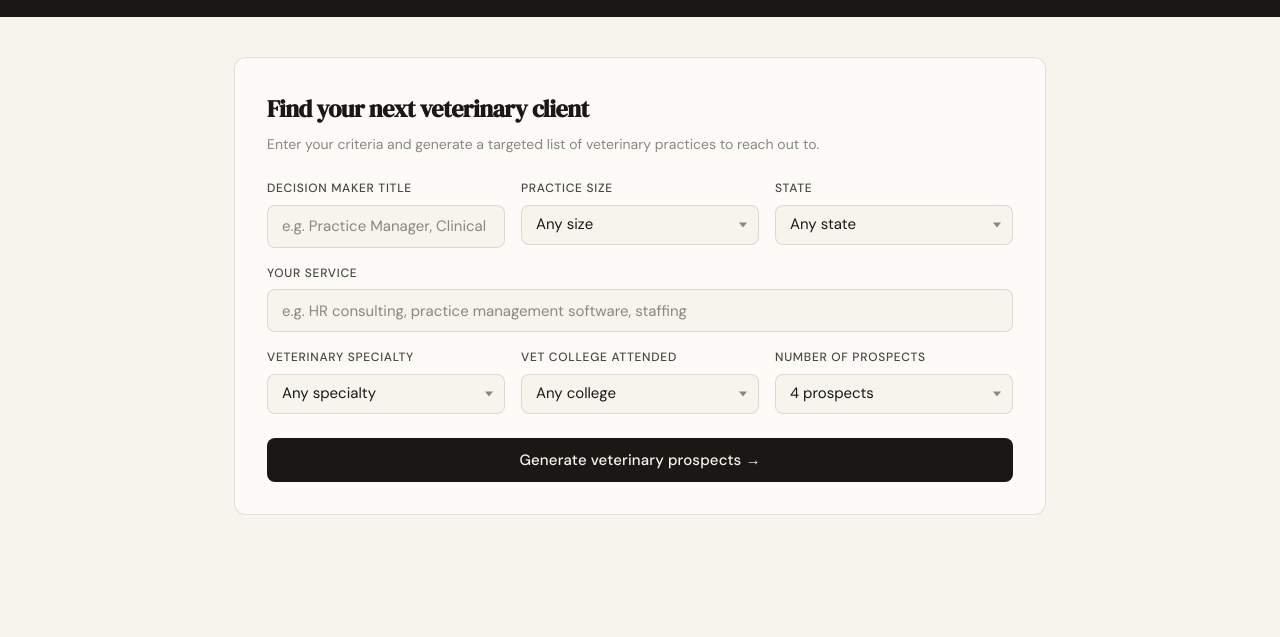
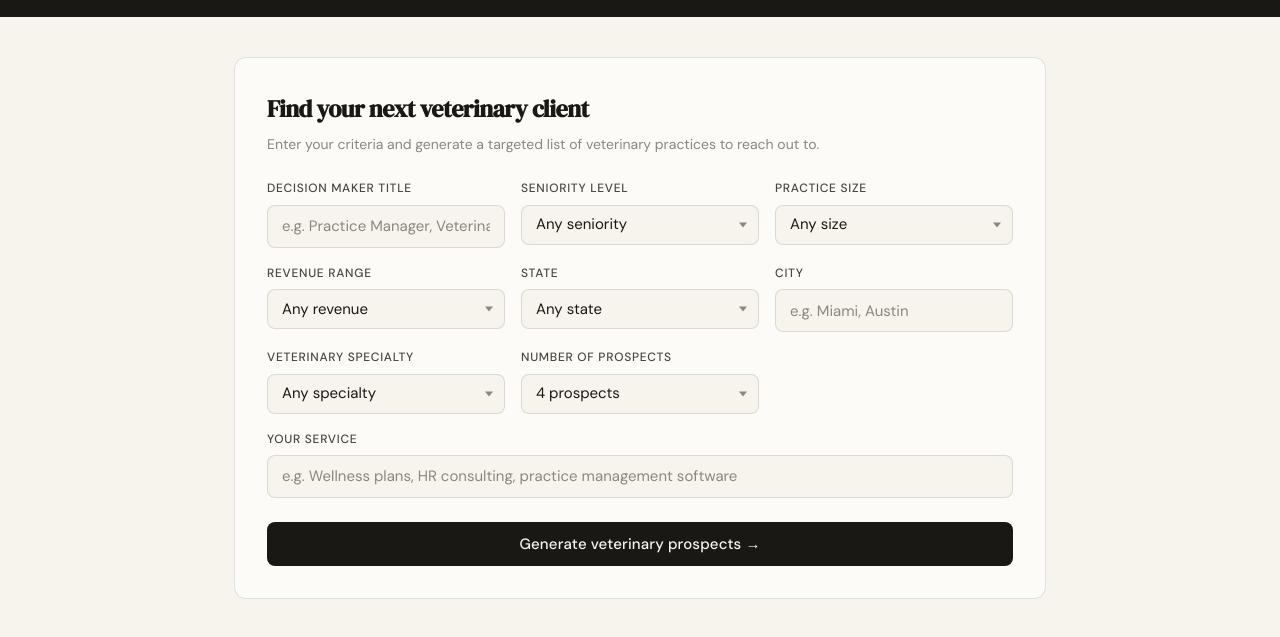
Before and after one commit to kalesaladlife/vet-leads, a website: page index.html in a window 1280 px wide. Shown: the part 59-696 px from the top of the page. Drawn offline with Linux system fonts and the light colour scheme.

Commit message:
Update index.html

```diff
--- a/index.html
+++ b/index.html
@@ -26,7 +26,6 @@
     .form-title { font-family: 'DM Serif Display', serif; font-size: 1.5rem; color: var(--ink); margin-bottom: 0.3rem; letter-spacing: -0.02em; }
     .form-subtitle { font-size: 0.875rem; color: var(--ink-muted); margin-bottom: 1.5rem; }
     .form-grid { display: grid; grid-template-columns: 1fr 1fr 1fr; gap: 1rem; margin-bottom: 1rem; }
-    .form-grid-2 { display: grid; grid-template-columns: 1fr 1fr 1fr; gap: 1rem; margin-bottom: 1rem; }
     .form-full { grid-column: 1 / -1; }
     .form-group { display: flex; flex-direction: column; gap: 0.4rem; }
     label { font-size: 0.75rem; font-weight: 500; letter-spacing: 0.06em; text-transform: uppercase; color: var(--ink-soft); }
@@ -78,7 +77,7 @@
     .btn-more { font-family: 'DM Sans', sans-serif; font-size: 0.875rem; font-weight: 500; background: var(--ink); color: var(--cream); border: none; border-radius: var(--radius-sm); padding: 0.6rem 1.25rem; cursor: pointer; transition: opacity 0.15s; }
     .btn-more:hover { opacity: 0.85; }
     .empty-state { text-align: center; padding: 2.5rem; color: var(--ink-muted); font-size: 0.9rem; }
-    @media (max-width: 620px) { .form-grid, .form-grid-2 { grid-template-columns: 1fr; } .form-full { grid-column: 1; } header { flex-direction: column; align-items: flex-start; gap: 0.25rem; } }
+    @media (max-width: 620px) { .form-grid { grid-template-columns: 1fr; } .form-full { grid-column: 1; } header { flex-direction: column; align-items: flex-start; gap: 0.25rem; } }
   </style>
 </head>
 <body>
@@ -93,7 +92,23 @@
     <div class="form-grid">
       <div class="form-group">
         <label for="title">Decision maker title</label>
-        <input type="text" id="title" placeholder="e.g. Practice Manager, Clinical Director" />
+        <input type="text" id="title" placeholder="e.g. Practice Manager, Veterinarian" />
+      </div>
+      <div class="form-group">
+        <label for="seniority">Seniority level</label>
+        <div class="select-wrap">
+          <select id="seniority">
+            <option value="any">Any seniority</option>
+            <option value="owner">Owner</option>
+            <option value="partner">Partner</option>
+            <option value="c_suite">C-Suite</option>
+            <option value="vp">VP</option>
+            <option value="director">Director</option>
+            <option value="manager">Manager</option>
+            <option value="senior">Senior</option>
+            <option value="entry">Entry level</option>
+          </select>
+        </div>
       </div>
       <div class="form-group">
         <label for="size">Practice size</label>
@@ -105,6 +120,19 @@
             <option value="51-200">51–200 employees</option>
             <option value="201-500">201–500 employees</option>
             <option value="500+">500+ employees</option>
+          </select>
+        </div>
+      </div>
+      <div class="form-group">
+        <label for="revenue">Revenue range</label>
+        <div class="select-wrap">
+          <select id="revenue">
+            <option value="any">Any revenue</option>
+            <option value="0,1000000">Under $1M</option>
+            <option value="1000000,5000000">$1M – $5M</option>
+            <option value="5000000,10000000">$5M – $10M</option>
+            <option value="10000000,50000000">$10M – $50M</option>
+            <option value="50000000,1000000000">$50M+</option>
           </select>
         </div>
       </div>
@@ -166,12 +194,10 @@
           </select>
         </div>
       </div>
-      <div class="form-group form-full">
-        <label for="service">Your service</label>
-        <input type="text" id="service" placeholder="e.g. HR consulting, practice management software, staffing" />
+      <div class="form-group">
+        <label for="city">City</label>
+        <input type="text" id="city" placeholder="e.g. Miami, Austin" />
       </div>
-    </div>
-    <div class="form-grid-2">
       <div class="form-group">
         <label for="specialty">Veterinary specialty</label>
         <div class="select-wrap">
@@ -196,43 +222,6 @@
         </div>
       </div>
       <div class="form-group">
-        <label for="college">Vet college attended</label>
-        <div class="select-wrap">
-          <select id="college">
-            <option value="any">Any college</option>
-            <option value="Auburn University">Auburn University</option>
-            <option value="Colorado State University">Colorado State University</option>
-            <option value="Cornell University">Cornell University</option>
-            <option value="Iowa State University">Iowa State University</option>
-            <option value="Kansas State University">Kansas State University</option>
-            <option value="Lincoln Memorial University">Lincoln Memorial University</option>
-            <option value="Louisiana State University">Louisiana State University</option>
-            <option value="Michigan State University">Michigan State University</option>
-            <option value="Mississippi State University">Mississippi State University</option>
-            <option value="North Carolina State University">NC State University</option>
-            <option value="Ohio State University">Ohio State University</option>
-            <option value="Oklahoma State University">Oklahoma State University</option>
-            <option value="Oregon State University">Oregon State University</option>
-            <option value="Purdue University">Purdue University</option>
-            <option value="Texas A and M University">Texas A and M University</option>
-            <option value="Tufts University">Tufts University</option>
-            <option value="UC Davis">UC Davis</option>
-            <option value="University of Florida">University of Florida</option>
-            <option value="University of Georgia">University of Georgia</option>
-            <option value="University of Illinois">University of Illinois</option>
-            <option value="University of Minnesota">University of Minnesota</option>
-            <option value="University of Missouri">University of Missouri</option>
-            <option value="University of Pennsylvania">University of Pennsylvania</option>
-            <option value="University of Tennessee">University of Tennessee</option>
-            <option value="University of Wisconsin">University of Wisconsin</option>
-            <option value="Virginia Tech">Virginia Tech</option>
-            <option value="Washington State University">Washington State University</option>
-            <option value="Western University of Health Sciences">Western University</option>
-            <option value="Ross University School of Veterinary Medicine">Ross University</option>
-          </select>
-        </div>
-      </div>
-      <div class="form-group">
         <label for="numProspects">Number of prospects</label>
         <div class="select-wrap">
           <select id="numProspects">
@@ -243,6 +232,10 @@
           </select>
         </div>
       </div>
+      <div class="form-group form-full">
+        <label for="service">Your service</label>
+        <input type="text" id="service" placeholder="e.g. Wellness plans, HR consulting, practice management software" />
+      </div>
     </div>
     <button class="btn-generate" id="generateBtn" onclick="generate(false)">Generate veterinary prospects →</button>
     <div id="formError"></div>
@@ -251,6 +244,7 @@
 </main>
 <script>
   let allProspects = [];
+  let seenIds = [];
   let activeFilter = 'all';
   const avatarStyles = [
     {bg:'#E8EFF8',fg:'#3A5F9A'},{bg:'#EAF0EA',fg:'#5C7A5E'},
@@ -271,7 +265,7 @@
       const hidden=activeFilter!=='all'&&p.fit_score!==map[activeFilter]?'hidden':'';
       const liUrl=linkedinUrl(p.linkedin_hint);
       const mailtoUrl='mailto:'+p.email_guess+'?subject='+encodeURIComponent(p.email_subject||'')+'&body='+encodeURIComponent(p.email_body||'');
-      return `<div class="prospect-card ${hidden}"><div class="card-top"><div class="avatar" style="background:${av.bg};color:${av.fg}">${initials(p.contact_name)}</div><div class="card-name"><h3>${p.contact_name}</h3><p>${p.title} · ${p.company}</p></div><span class="fit-badge ${fitClass(p.fit_score)}">${p.fit_score}</span></div><div class="card-grid"><div class="card-field"><div class="lbl">Specialty</div><div class="val">${p.industry}</div></div><div class="card-field"><div class="lbl">Practice size</div><div class="val">${p.company_size}</div></div><div class="card-field"><div class="lbl">State</div><div class="val">${p.state||'—'}</div></div><div class="card-field"><div class="lbl">Vet college</div><div class="val">${p.vet_college||'—'}</div></div><div class="card-field"><div class="lbl">LinkedIn</div><div class="val"><a class="link" href="${liUrl}" target="_blank">${p.linkedin_hint}</a></div></div><div class="card-field"><div class="lbl">Email</div><div class="val">${p.email_guess}</div></div><div class="outreach-block"><strong>Outreach angle:</strong> ${p.outreach_angle}</div></div><a class="btn-email" href="${mailtoUrl}">Send email →</a></div>`;
+      return `<div class="prospect-card ${hidden}"><div class="card-top"><div class="avatar" style="background:${av.bg};color:${av.fg}">${initials(p.contact_name)}</div><div class="card-name"><h3>${p.contact_name}</h3><p>${p.title} · ${p.company}</p></div><span class="fit-badge ${fitClass(p.fit_score)}">${p.fit_score}</span></div><div class="card-grid"><div class="card-field"><div class="lbl">Specialty</div><div class="val">${p.industry}</div></div><div class="card-field"><div class="lbl">Practice size</div><div class="val">${p.company_size}</div></div><div class="card-field"><div class="lbl">Location</div><div class="val">${p.city ? p.city+', ' : ''}${p.state||'—'}</div></div><div class="card-field"><div class="lbl">Revenue</div><div class="val">${p.revenue||'—'}</div></div><div class="card-field"><div class="lbl">LinkedIn</div><div class="val">${liUrl ? '<a class="link" href="'+liUrl+'" target="_blank">View profile</a>' : '—'}</div></div><div class="card-field"><div class="lbl">Email</div><div class="val">${p.email_guess}</div></div><div class="outreach-block"><strong>Outreach angle:</strong> ${p.outreach_angle}</div></div><a class="btn-email" href="${mailtoUrl}">Send email →</a></div>`;
     }).join('');
     const empty=vis.length===0?'<div class="empty-state">No prospects match this filter.</div>':'';
     document.getElementById('results').innerHTML=`<div class="toolbar"><div class="filter-pills"><button class="pill ${activeFilter==='all'?'active':''}" onclick="setFilter('all')">All (${counts.all})</button><button class="pill ${activeFilter==='strong'?'active':''}" onclick="setFilter('strong')">Strong fit (${counts.strong})</button><button class="pill ${activeFilter==='good'?'active':''}" onclick="setFilter('good')">Good fit (${counts.good})</button><button class="pill ${activeFilter==='possible'?'active':''}" onclick="setFilter('possible')">Possible fit (${counts.possible})</button></div><button class="btn-export" onclick="exportCSV()">Export CSV</button></div>${cards}${empty}<div class="bottom-bar"><span class="count-label">${vis.length} prospect${vis.length!==1?'s':''} shown</span><button class="btn-more" onclick="generate(true)">Load more →</button></div>`;
@@ -279,8 +273,8 @@
   function setFilter(f){activeFilter=f;render();}
   function exportCSV(){
     const rows=filtered();if(!rows.length)return;
-    const headers=['Contact Name','Title','Practice','Specialty','Practice Size','State','Vet College','LinkedIn URL','Email','Fit Score','Outreach Angle'];
-    const lines=rows.map(p=>[p.contact_name,p.title,p.company,p.industry,p.company_size,p.state||'',p.vet_college||'',linkedinUrl(p.linkedin_hint),p.email_guess,p.fit_score,p.outreach_angle].map(v=>`"${String(v).replace(/"/g,'""')}"`).join(','));
+    const headers=['Contact Name','Title','Company','Specialty','Practice Size','City','State','Revenue','LinkedIn','Email','Fit Score','Outreach Angle'];
+    const lines=rows.map(p=>[p.contact_name,p.title,p.company,p.industry,p.company_size,p.city||'',p.state||'',p.revenue||'',linkedinUrl(p.linkedin_hint),p.email_guess,p.fit_score,p.outreach_angle].map(v=>`"${String(v).replace(/"/g,'""')}"`).join(','));
     const csv=[headers.join(','),...lines].join('\n');
     const blob=new Blob([csv],{type:'text/csv'});const url=URL.createObjectURL(blob);
     const a=document.createElement('a');a.href=url;a.download=`vet-prospects-${activeFilter}.csv`;a.click();URL.revokeObjectURL(url);
@@ -289,19 +283,28 @@
     const titleVal=document.getElementById('title').value.trim();
     const size=document.getElementById('size').value;
     const state=document.getElementById('state').value;
+    const city=document.getElementById('city').value.trim();
     const service=document.getElementById('service').value.trim();
     const specialty=document.getElementById('specialty').value;
-    const college=document.getElementById('college').value;
+    const seniority=document.getElementById('seniority').value;
+    const revenue=document.getElementById('revenue').value;
     const numProspects=parseInt(document.getElementById('numProspects').value);
     document.getElementById('formError').innerHTML='';
     if(!titleVal||!service){document.getElementById('formError').innerHTML='<div class="error-box">Please fill in both the decision maker title and your service.</div>';return;}
     const btn=document.getElementById('generateBtn');btn.disabled=true;btn.textContent='Generating...';
-    if(!append){allProspects=[];activeFilter='all';document.getElementById('results').innerHTML='<div class="loading-state">Finding veterinary prospects<span class="loading-dots"></span></div>';}
+    if(!append){allProspects=[];seenIds=[];activeFilter='all';document.getElementById('results').innerHTML='<div class="loading-state">Finding veterinary prospects<span class="loading-dots"></span></div>';}
     try{
-      const res=await fetch('/.netlify/functions/generate',{method:'POST',headers:{'Content-Type':'application/json'},body:JSON.stringify({titleVal,size,state,service,specialty,college,numProspects,existing:allProspects.map(p=>p.company)})});
+      const res=await fetch('/.netlify/functions/generate',{method:'POST',headers:{'Content-Type':'application/json'},body:JSON.stringify({titleVal,size,state,city,service,specialty,seniority,revenue,numProspects,seenIds})});
       const data=await res.json();
       if(!res.ok||data.error){document.getElementById('results').innerHTML=`<div class="error-box">Error: ${data.error||res.statusText}<code>${JSON.stringify(data)}</code></div>`;btn.disabled=false;btn.textContent='Generate veterinary prospects →';return;}
-      allProspects=append?[...allProspects,...data.prospects]:data.prospects;render();
+      if(data.prospects&&data.prospects.length>0){
+        const newIds=data.prospects.map(p=>p.apollo_id).filter(Boolean);
+        seenIds=[...seenIds,...newIds];
+        allProspects=append?[...allProspects,...data.prospects]:data.prospects;
+        render();
+      } else {
+        document.getElementById('results').innerHTML=`<div class="empty-state">${data.message||'No results found — try broader criteria'}</div>`;
+      }
     }catch(e){document.getElementById('results').innerHTML=`<div class="error-box">Network error: ${e.message}</div>`;}
     btn.disabled=false;btn.textContent='Generate veterinary prospects →';
   }
```
